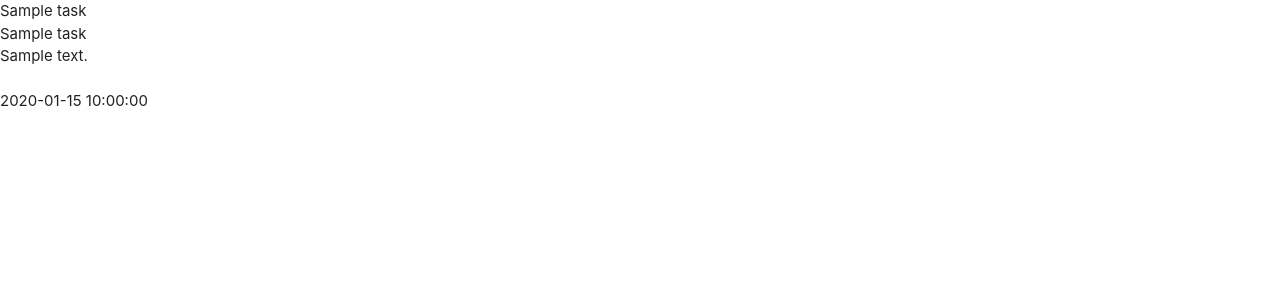
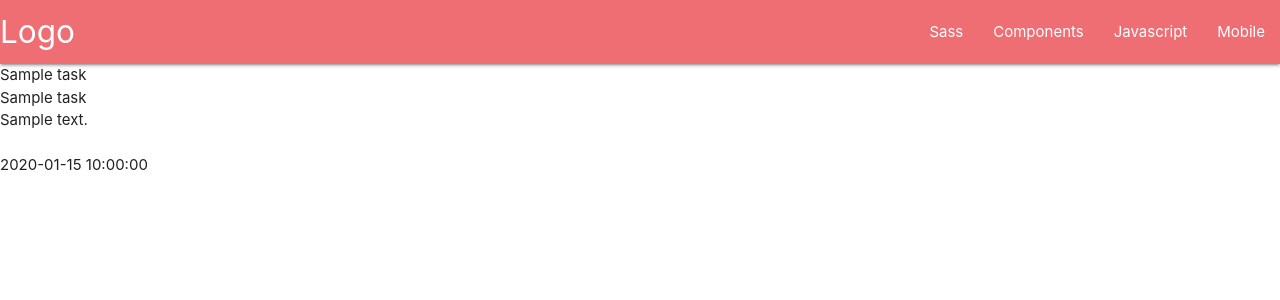
Before and after one commit to marcusnolan/task-manager, a Flask app: page / in a window 1280 px wide. Shown: the top 300 px of the page. Run offline with Flask 2, Linux system fonts and the light colour scheme; a database or web service that is not in the repository returns one stand-in record (Sample ...); some libraries are stand-ins or nearby versions.

Commit message:
Navbar added

```diff
--- a/templates/base.html
+++ b/templates/base.html
@@ -1,25 +1,55 @@
 <!DOCTYPE html>
 <html lang="en">
+
 <head>
     <meta charset="UTF-8">
     <meta name="viewport" content="width=device-width, initial-scale=1.0">
     <link rel="stylesheet" href="https://cdnjs.cloudflare.com/ajax/libs/font-awesome/5.15.2/css/all.min.css"
-    integrity="sha512-HK5fgLBL+xu6dm/Ii3z4xhlSUyZgTT9tuc/hSrtw6uzJOvgRr2a9jyxxT1ely+B+xFAmJKVSTbpM/CuL7qxO8w==" crossorigin="anonymous" />
-    <link rel="stylesheet" href="https://cdnjs.cloudflare.com/ajax/libs/materialize/1.0.0/css/materialize.min.css" type="text/css">
+        integrity="sha512-HK5fgLBL+xu6dm/Ii3z4xhlSUyZgTT9tuc/hSrtw6uzJOvgRr2a9jyxxT1ely+B+xFAmJKVSTbpM/CuL7qxO8w=="
+        crossorigin="anonymous" />
+    <link rel="stylesheet" href="https://cdnjs.cloudflare.com/ajax/libs/materialize/1.0.0/css/materialize.min.css"
+        type="text/css">
     <link rel="stylesheet" href="{{ url_for('static', filename='css/style.css') }}" type="text/css">
     {% block styles %}
     {% endblock %}
     <title>Task Manager</title>
 </head>
+
 <body>
+
+    <header>
+        <!-- top navbar -->
+        <nav>
+            <div class="nav-wrapper">
+                <a href="#!" class="brand-logo">Logo</a>
+                <a href="#" data-target="mobile-demo" class="sidenav-trigger"><i class="material-icons">menu</i></a>
+                <ul class="right hide-on-med-and-down">
+                    <li><a href="sass.html">Sass</a></li>
+                    <li><a href="badges.html">Components</a></li>
+                    <li><a href="collapsible.html">Javascript</a></li>
+                    <li><a href="mobile.html">Mobile</a></li>
+                </ul>
+            </div>
+        </nav>
+
+        <!-- mobile side bar -->
+        <ul class="sidenav" id="mobile-demo">
+            <li><a href="sass.html">Sass</a></li>
+            <li><a href="badges.html">Components</a></li>
+            <li><a href="collapsible.html">Javascript</a></li>
+            <li><a href="mobile.html">Mobile</a></li>
+        </ul>
+    </header>
 
     {% block content %}
     {% endblock %}
 
-    <script src="https://code.jquery.com/jquery-3.6.0.min.js" integrity="sha256-/xUj+3OJU5yExlq6GSYGSHk7tPXikynS7ogEvDej/m4=" crossorigin="anonymous"></script>
+    <script src="https://code.jquery.com/jquery-3.6.0.min.js"
+        integrity="sha256-/xUj+3OJU5yExlq6GSYGSHk7tPXikynS7ogEvDej/m4=" crossorigin="anonymous"></script>
     <script src="https://cdnjs.cloudflare.com/ajax/libs/materialize/1.0.0/js/materialize.min.js"></script>
     <script src="{{ url_for('static', filename='js/script.js') }}"></script>
     {% block scripts %}
     {% endblock %}
 </body>
+
 </html>
```
